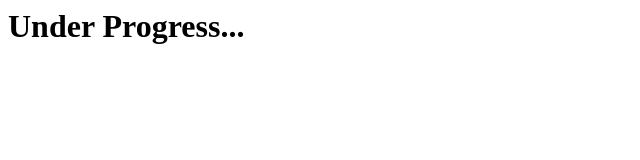
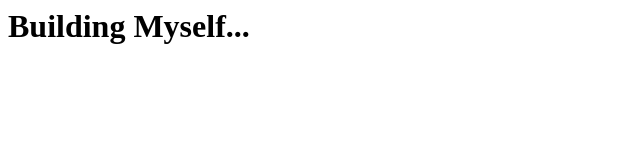
Before and after one commit to cehpanku/cehpanku.github.io, a plain HTML site: page index.html in a window 1280 px wide. Shown: the whole page, without its empty margins (0-640 px from the left). Drawn offline with Linux system fonts and the light colour scheme.

Commit message:
Update index.html

```diff
--- a/index.html
+++ b/index.html
@@ -1,6 +1,6 @@
 <html>
 <title>About Me</title>
 <body>
-<h1>Under Progress...</h1>
+<h1>Building Myself...</h1>
 </body>
 </html>
```
